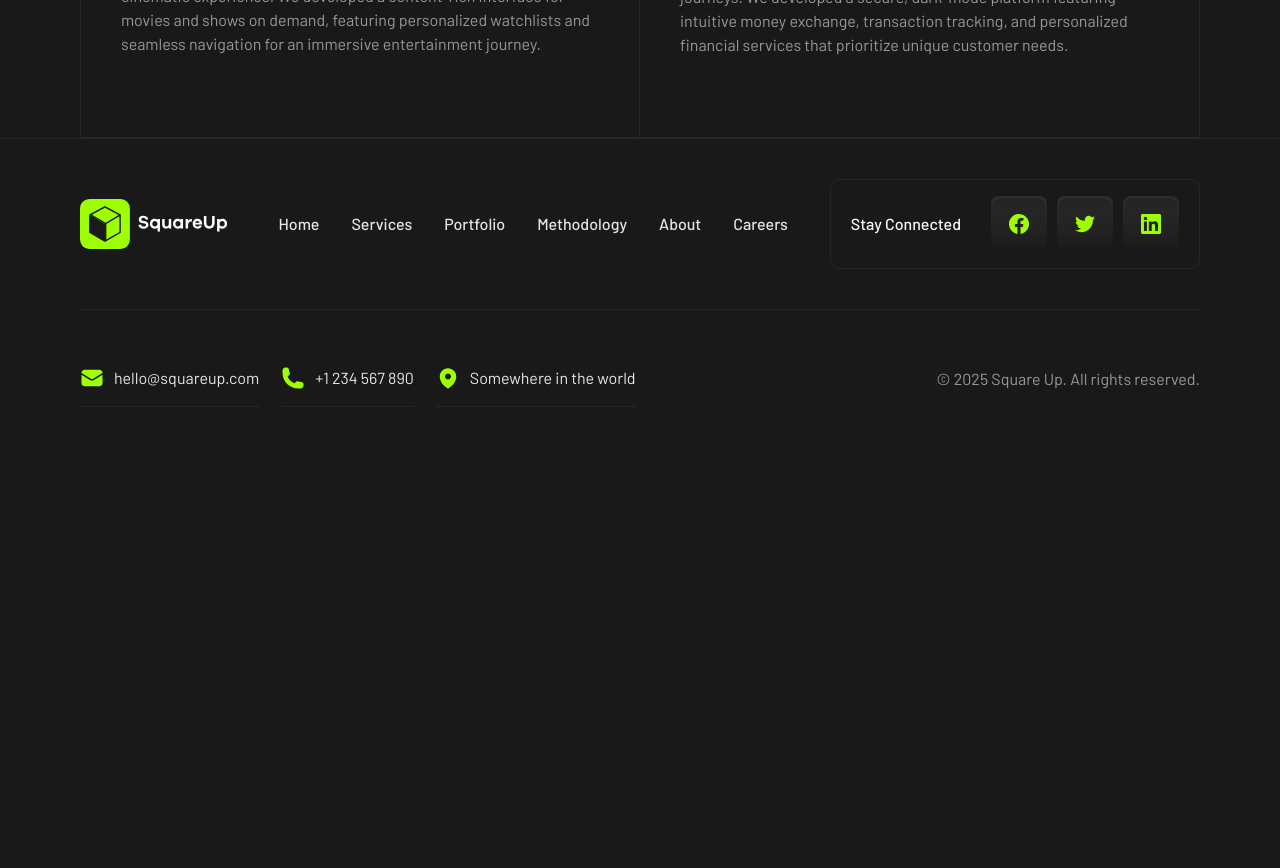
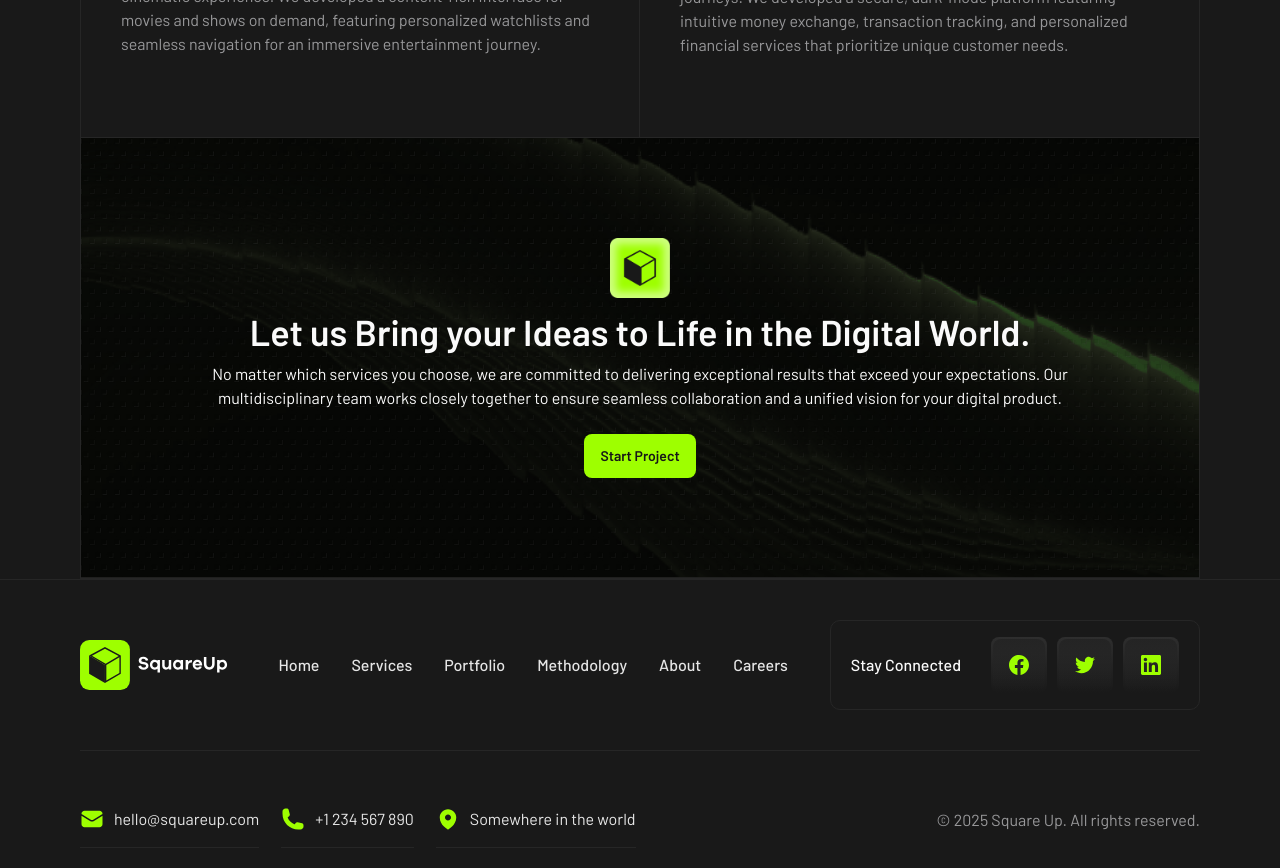
Before and after one commit to gustavoppdev/square-up-website, a Next.js app: page /en/portfolio in a window 1280 px wide. Shown: the part 4060-4928 px from the top of the page. Before the commit the page ends 4507 px from the top, so only its background shows below. Built offline with nearby package versions, Linux system fonts and the light colour scheme.

Commit message:
refactor: polindo e fazendo ajustes em alguns componentes e imagens (#22)

```diff
--- a/messages/en.json
+++ b/messages/en.json
@@ -324,6 +324,13 @@
             }
           }
         }
+      }
+    },
+    "IdeasCTA": {
+      "titleSection": {
+        "headline": "Let us Bring your Ideas to Life in the Digital World.",
+        "paragraph": "No matter which services you choose, we are committed to delivering exceptional results that exceed your expectations. Our multidisciplinary team works closely together to ensure seamless collaboration and a unified vision for your digital product.",
+        "ctaBtn": "Start Project"
       }
     }
   },
--- a/messages/pt.json
+++ b/messages/pt.json
@@ -306,6 +306,13 @@
             }
           }
         }
+      }
+    },
+    "IdeasCTA": {
+      "titleSection": {
+        "headline": "Deixe-nos dar vida às suas ideias no mundo digital.",
+        "paragraph": "Não importa quais serviços você escolha, estamos comprometidos em entregar resultados excepcionais que superem suas expectativas. Nossa equipe multidisciplinar trabalha em estreita colaboração para garantir uma visão unificada e uma execução perfeita para seu produto digital.",
+        "ctaBtn": "Iniciar Projeto"
       }
     }
   },
--- a/src/app/[locale]/(home)/components/Hero/CTAHero.tsx
+++ b/src/app/[locale]/(home)/components/Hero/CTAHero.tsx
@@ -3,7 +3,7 @@ import { useTranslations } from "next-intl";
 const CTAHero = () => {
   const t = useTranslations("Sections.Hero");
   return (
-    <div className="space-y-7.5 2xl:space-y-10 z-10">
+    <div className="flex flex-col items-center gap-7.5 2xl:gap-10 z-10">
       <h1 className="font-semibold text-4xl lg:text-5xl 2xl:text-6xl">
         {t.rich("headline", {
           block: (chunks) => <span className="block">{chunks}</span>,
--- a/src/app/[locale]/(home)/components/Hero/Hero.tsx
+++ b/src/app/[locale]/(home)/components/Hero/Hero.tsx
@@ -9,7 +9,7 @@ import HeroButtons from "./HeroButtons";
 import { heroAbstract, heroBackground } from "@/assets";
 
 const sizes =
-  "(max-width:640px) calc(100vw - 1rem), (max-width:768px) 638px, (max-width:1024px) 766px, (max-width:1280px) 1022px, (max-width:1536px) 1278px, 1534px";
+  "(max-width:640px) 100vw, (max-width:768px) 638px, (max-width:1024px) 766px, (max-width:1280px) 1022px, (max-width:1536px) 1278px, 1534px";
 
 export const Hero = () => {
   return (
@@ -26,6 +26,7 @@ export const Hero = () => {
           alt=""
           fill
           priority
+          fetchPriority="high"
           className="object-cover select-none -z-10"
           placeholder="blur"
           blurDataURL={heroBackground.blurDataURL}
@@ -39,6 +40,7 @@ export const Hero = () => {
           alt=""
           fill
           priority
+          fetchPriority="high"
           className="object-cover"
           placeholder="blur"
           blurDataURL={heroAbstract.blurDataURL}
--- a/src/app/[locale]/(home)/components/Hero/HeroButtons.tsx
+++ b/src/app/[locale]/(home)/components/Hero/HeroButtons.tsx
@@ -8,11 +8,11 @@ const HeroButtons = () => {
       <Button
         variant={"outline"}
         size={"lg"}
-        className="bg-app-grey-15/40! backdrop-blur-xs 2xl:text-lg"
+        className="bg-app-grey-15/40! backdrop-blur-xs"
       >
         {t("worksBtn")}
       </Button>
-      <Button variant={"default"} size={"lg"} className="2xl:text-lg">
+      <Button variant={"default"} size={"lg"}>
         {t("contactBtn")}
       </Button>
     </div>
--- a/src/app/[locale]/(home)/components/Testimonials/TestimonialCard.tsx
+++ b/src/app/[locale]/(home)/components/Testimonials/TestimonialCard.tsx
@@ -11,7 +11,7 @@ const TestimonialCard = ({ testimonial }: Props) => {
   const t = useTranslations("Sections.Testimonials");
 
   return (
-    <li className="py-10 lg:py-20 2xl:py-25 px-6 lg:px-15 2xl:px-20 flex flex-col gap-y-6 lg:gap-y-7.5 h-full border-x border-b lg:odd:border-r-0 hover:border-b-app-primary/50 transition-colors duration-300 group">
+    <li className="py-10 lg:py-20 2xl:py-25 px-6 lg:px-15 2xl:px-20 flex flex-col gap-y-6 lg:gap-y-7.5 h-full border-x border-b lg:odd:border-r-0 hover:border-b-app-primary transition-colors duration-300 group">
       {/* Header */}
       <div className="space-y-5 2xl:space-y-6 flex-1 group-hover:-translate-y-1 transition-transform duration-300">
         <h3 className="font-medium text-app-green-80 text-lg lg:text-xl 2xl:text-2xl">
@@ -28,8 +28,8 @@ const TestimonialCard = ({ testimonial }: Props) => {
           <Image
             src={testimonial.img}
             alt={t(testimonial.author)}
-            width={60}
-            height={60}
+            width={50}
+            height={50}
             sizes="(max-width: 1024px) 40px, 50px"
             className="size-10 lg:size-12.5"
           />
--- a/src/app/[locale]/portfolio/page.tsx
+++ b/src/app/[locale]/portfolio/page.tsx
@@ -23,6 +23,13 @@ const PortfolioPage = () => {
           ))}
         </ul>
       </section>
+
+      <TitleSection
+        translationNamespace="Sections.IdeasCTA.titleSection"
+        bgImage={4}
+        withBtn
+        withLogo
+      />
     </main>
   );
 };
--- a/src/app/[locale]/services/page.tsx
+++ b/src/app/[locale]/services/page.tsx
@@ -19,6 +19,13 @@ const ServicesPage = () => {
           <ServiceSection key={service.title} service={service} />
         ))}
       </div>
+
+      <TitleSection
+        translationNamespace="Sections.IdeasCTA.titleSection"
+        bgImage={4}
+        withBtn
+        withLogo
+      />
     </main>
   );
 };
--- a/src/components/ui/button.tsx
+++ b/src/components/ui/button.tsx
@@ -5,7 +5,7 @@ import { cva, type VariantProps } from "class-variance-authority";
 import { cn } from "@/lib/utils";
 
 const buttonVariants = cva(
-  "inline-flex hover:-translate-y-1 duration-300 items-center cursor-pointer justify-center gap-2 whitespace-nowrap rounded-md text-sm font-medium transition-all disabled:pointer-events-none disabled:opacity-50 [&_svg]:pointer-events-none [&_svg:not([class*='size-'])]:size-4 shrink-0 [&_svg]:shrink-0 outline-none focus-visible:border-ring focus-visible:ring-ring/50 focus-visible:ring-[3px] aria-invalid:ring-destructive/20 dark:aria-invalid:ring-destructive/40 aria-invalid:border-destructive",
+  "inline-flex hover:-translate-y-1 duration-300 items-center cursor-pointer justify-center gap-2 whitespace-nowrap rounded-md text-sm 2xl:text-base font-medium transition-all disabled:pointer-events-none disabled:opacity-50 [&_svg]:pointer-events-none [&_svg:not([class*='size-'])]:size-4 shrink-0 [&_svg]:shrink-0 outline-none focus-visible:border-ring focus-visible:ring-ring/50 focus-visible:ring-[3px] aria-invalid:ring-destructive/20 dark:aria-invalid:ring-destructive/40 aria-invalid:border-destructive",
   {
     variants: {
       variant: {
```
Also changed, not shown: src/assets/images/heroAbstract.webp, src/assets/images/heroBackground.webp.
